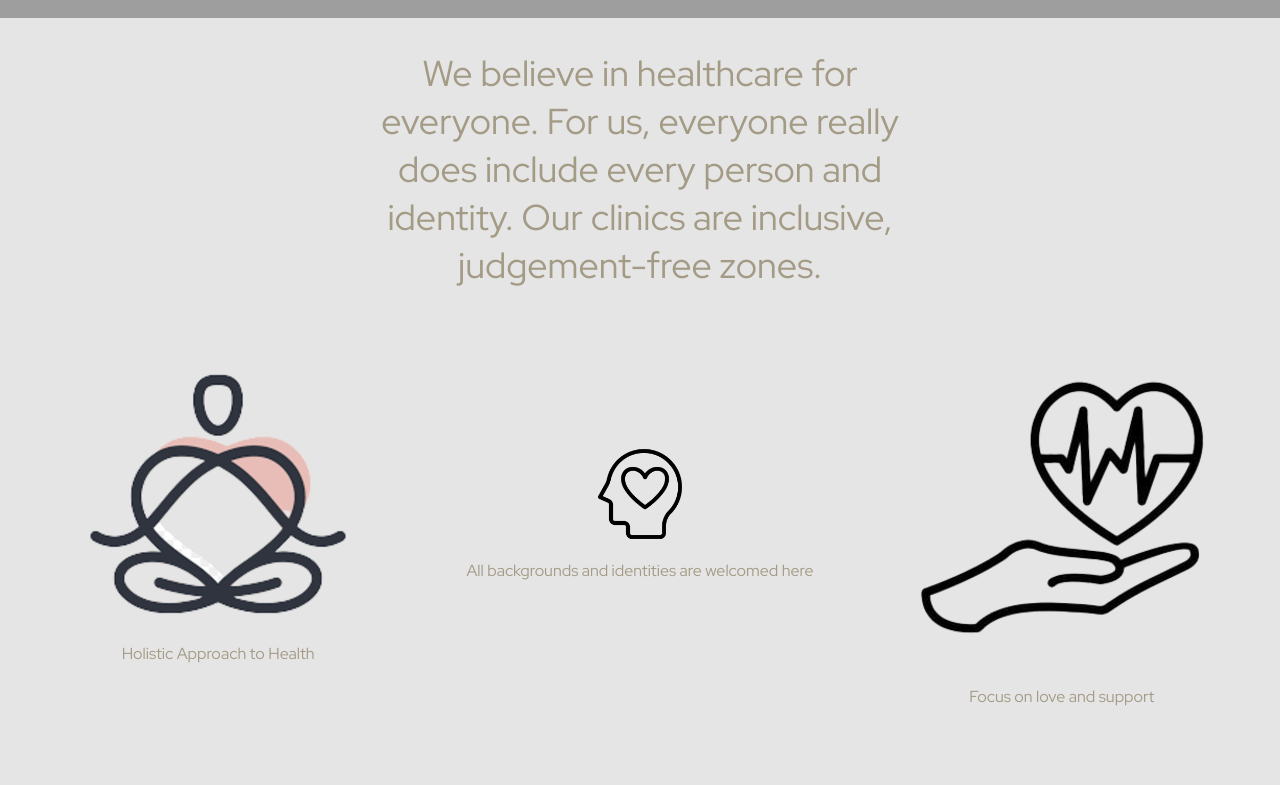
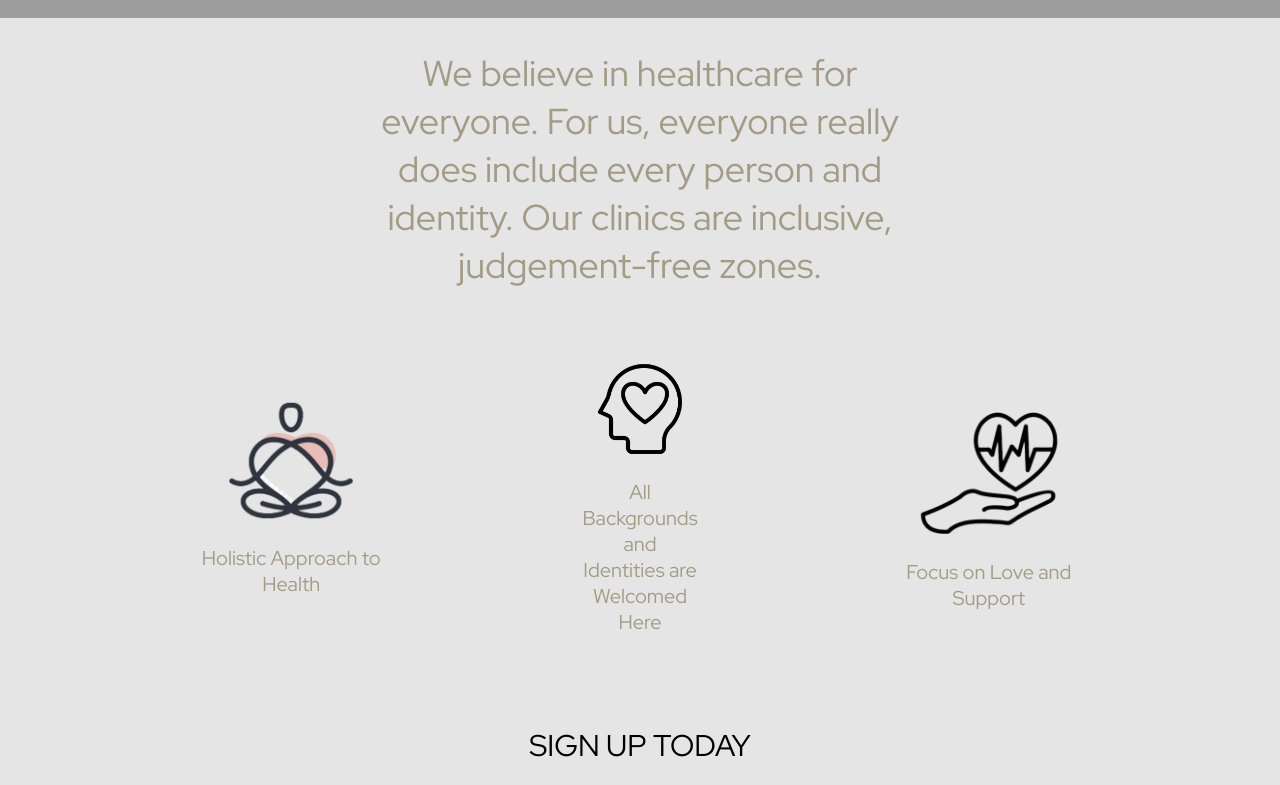
Before and after one commit to team-louis-vuitton/unlocking-wellness, a Next.js app in the folder client/: page / in a window 1280 px wide. Shown: the part 231-1016 px from the top of the page. Before the commit the page ends 954 px from the top, so only its background shows below. Built offline with nearby package versions, Linux system fonts and the light colour scheme; grey boxes are pictures that could not be loaded; a small style sheet from the web is missing.

Commit message:
icon and descriptions all centered

```diff
--- a/client/pages/index.js
+++ b/client/pages/index.js
@@ -36,13 +36,14 @@ export default function Home() {
                 width={100}
                 height={100}
               />
-              <p className={styles.listDesc}>All backgrounds and identities are welcomed here</p>
+              <p className={styles.listDescMental}>All Backgrounds and Identities are Welcomed Here</p>
             </div>
             <div className={styles.iconItemHeart}>
               <Image src={heart} alt="Heart icon" />
-              <p className={styles.listDescHeart}>Focus on love and support</p>
+              <p className={styles.listDescHeart}>Focus on Love and Support</p>
             </div>
           </div>
+          <h1 className={styles.signup}>SIGN UP TODAY</h1>
         </div>
         {/* <Link href="/dashboard">
           <a>click here dummy</a>
--- a/client/styles/Index.module.css
+++ b/client/styles/Index.module.css
@@ -24,17 +24,11 @@
 }
 
 .title {
-  /* position: absolute; */
   width: 100%;
-  /* height: 70px; */
-  /* left: 258px; */
-  /* top: 20px; */
   margin-top: 30px;
   margin-bottom: -20px;
   font-size: 100px;
-  /* line-height: 132px; */
   text-align: center;
-  /* font-style: normal; */
   font-weight: 400;
   color: white;
 }
@@ -59,17 +53,19 @@
   font-size: 36px;
   line-height: 48px;
   text-align: center;
-  font-weight: 400;
+  font-weight: 300;
   padding-top: 40px;
-  padding-left: 370px;
-  padding-right: 370px;
-  /* margin-top: 300px; */
+  padding-left: 380px;
+  padding-right: 380px;
 }
 
 .iconList {
   display: flex;
   flex-direction: row;
   align-items: center;
+  padding-left: 200px;
+  padding-right: 200px;
+  padding-top: 40px;
 }
 
 .iconItem {
@@ -116,24 +112,40 @@
 
 .listDesc {
   color: #A39B85;
-
+  font-size: 20px;
+  line-height: 26px;
+  text-align: center;
+  font-style: normal;
+  font-weight: 400;
 }
 
 .listDescHeart {
   color: #A39B85;
-  margin-top: -9px;
-
+  margin-top: -5px;
+  font-size: 20px;
+  line-height: 26px;
+  text-align: center;
+  font-style: normal;
+  font-weight: 400;
 }
 
-.iconOne {
-  /* margin: auto; */
+.listDescMental {
+  color: #A39B85;
+  font-size: 20px;
+  line-height: 26px;
+  text-align: center;
+  font-style: normal;
+  font-weight: 400;
+  padding-right: 200px;
+  padding-left: 200px;
 }
 
-.iconTwo {
-  /* height: 50px;
-  width: auto; */
+.signup {
+  color: black;
+  font-style: normal;
+  font-weight: 300;
+  font-size: 30px;
+  line-height: 40px;
+  text-align: center;
+  padding-top: 50px;
 }
-
-.iconThree {
-  /* margin: auto; */
-}
--- a/client/styles/Menu.module.css
+++ b/client/styles/Menu.module.css
@@ -46,5 +46,6 @@
   color: black;
   font-size: 20px;
   font-style: normal;
-  font-weight: 400;
+  font-weight: 300;
+  padding-bottom: 10px;
 }
```
